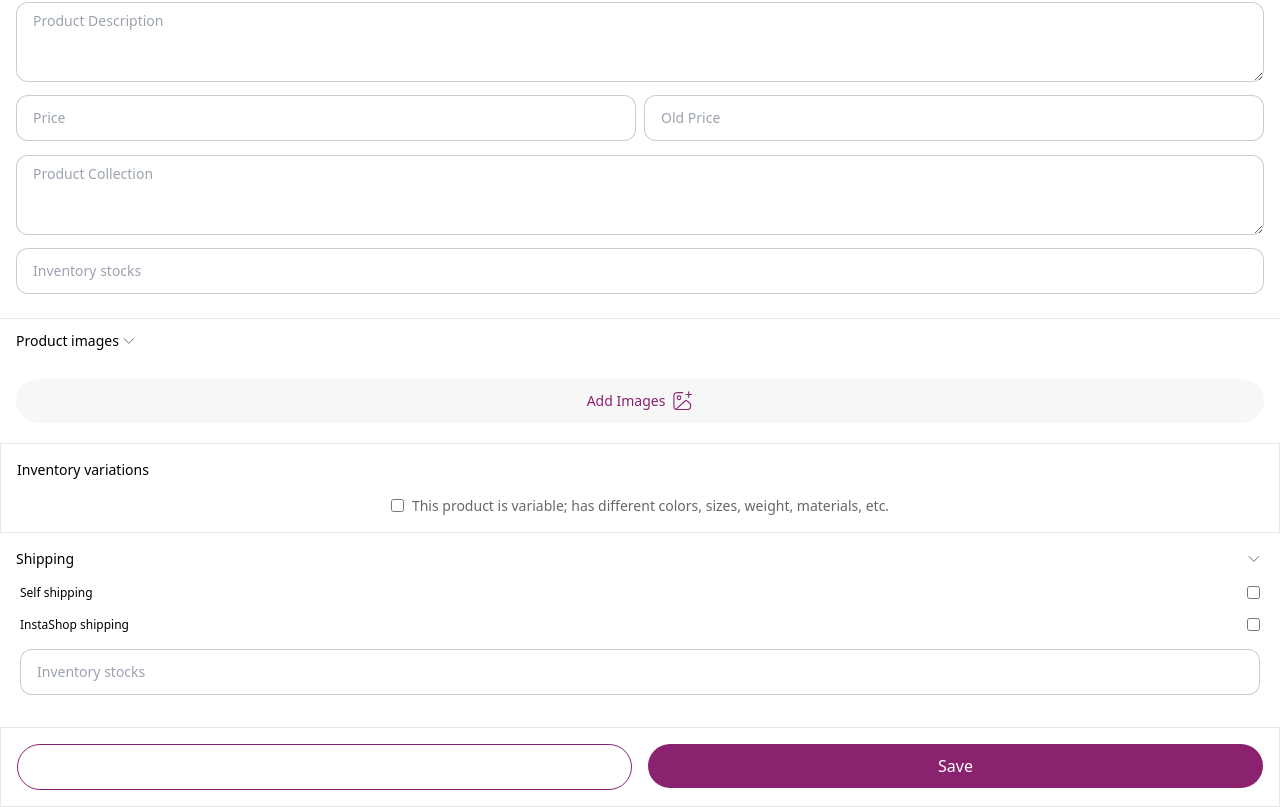
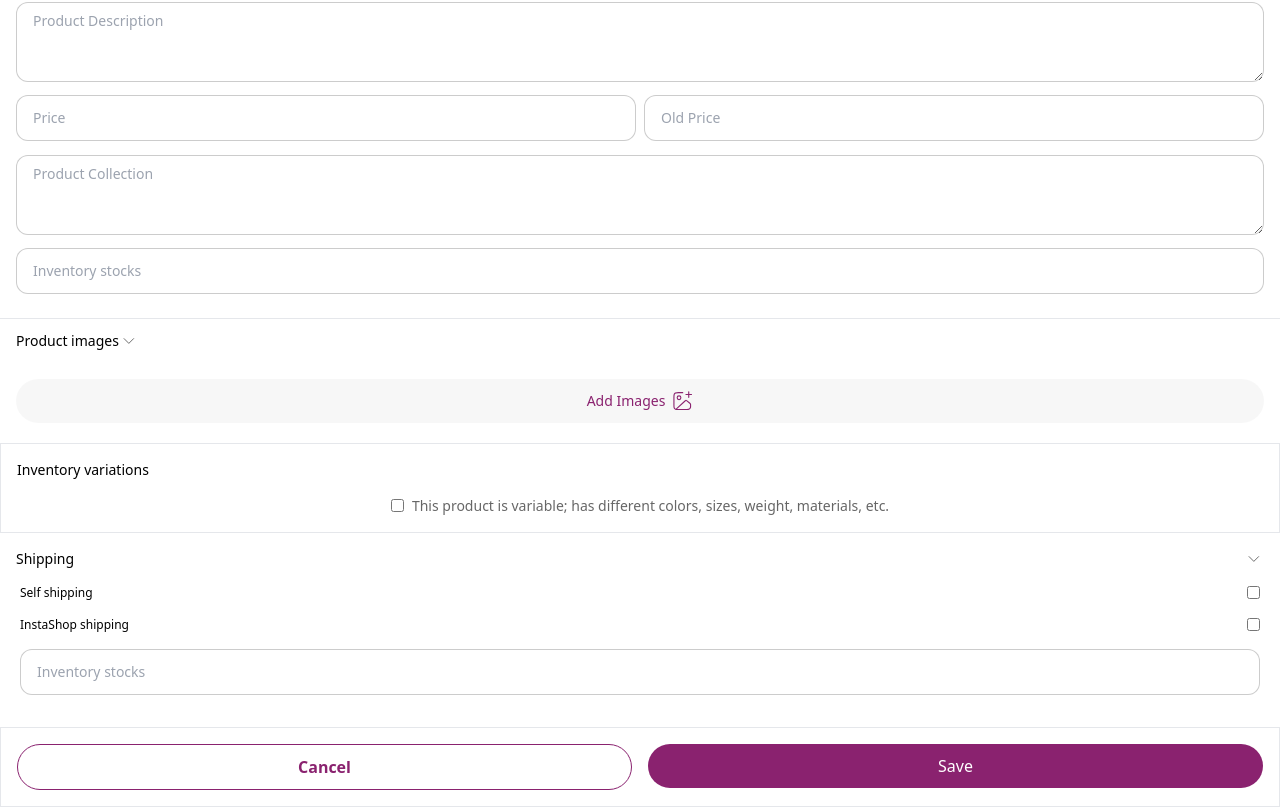
Before and after one commit to BlarQ/InstaShop, a Next.js app: page /create-product in a window 1280 px wide. Shown: the part 212-1019 px from the top of the page. Built offline with nearby package versions, Linux system fonts and the light colour scheme.

Commit message:
feat: fixed button colors

```diff
--- a/src/app/create-product/page.tsx
+++ b/src/app/create-product/page.tsx
@@ -192,7 +192,7 @@ const Page: React.FC = () => {
       </div>
 
       <div className='grid grid-cols-2 gap-4 px-4 border py-4'>
-        <Button label='Cancel' className='bg-transparent text-[#8A226F] hover:text-[#8A226F] font-bold border border-[#8A226F]' onClick={handleCancel} />
+        <Button label='Cancel' className='bg-transparent !text-[#8A226F] hover:text-[#8A226F] font-bold border border-[#8A226F]' onClick={handleCancel} />
         <Button label='Save' onClick={handleSave} />
       </div>
     </div>
```
